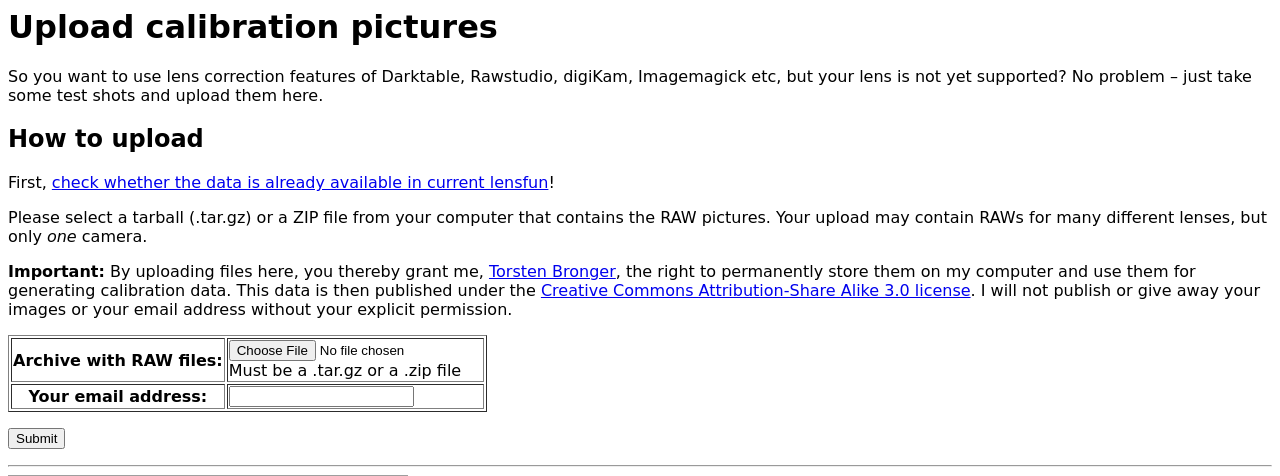
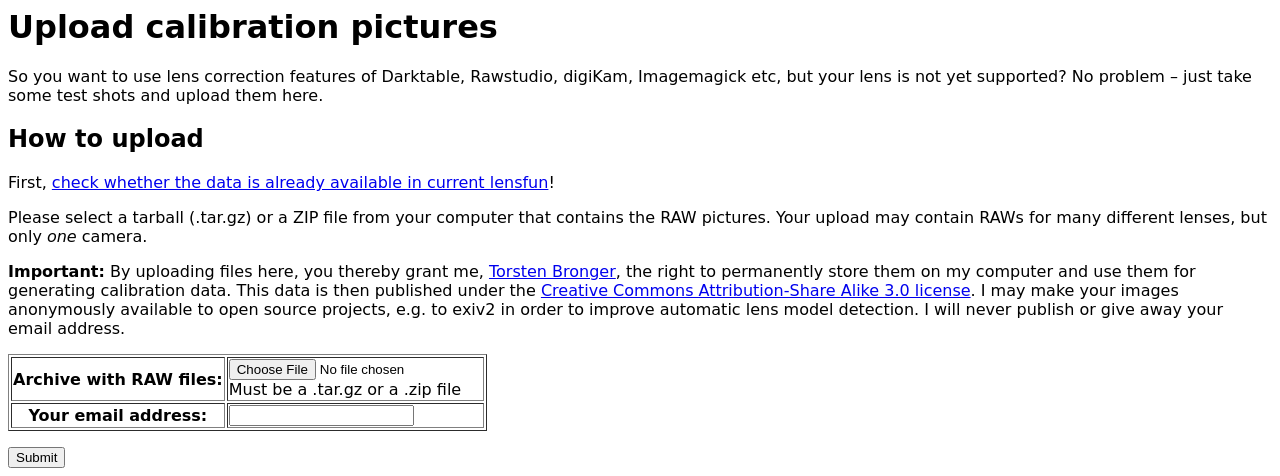
Before and after one commit to lensfun/lensfun, a Django app: page / in a window 1280 px wide. Shown: the top 476 px of the page. Run offline with Django 3.2, Linux system fonts and the light colour scheme; parts of the project's set-up code (start-up, migrations or seed data) failed here and were passed over; grey boxes are pictures that could not be loaded.

Commit message:
Updated upload licence.

```diff
--- a/calibration/templates/calibration/upload.html
+++ b/calibration/templates/calibration/upload.html
@@ -25,8 +25,10 @@ me, <a href="mailto:bronger@physik.rwth-aachen.de">Torsten Bronger</a>, the
 right to permanently store them on my computer and use them for generating
 calibration data.  This data is then published under the
   <a href="http://creativecommons.org/licenses/by-sa/3.0/">Creative Commons
-Attribution-Share Alike 3.0 license</a>.  I will not publish or give away your
-images or your email address without your explicit permission.</p>
+Attribution-Share Alike 3.0 license</a>.  I may make your images anonymously
+available to open source projects, e.g. to exiv2 in order to improve automatic
+lens model detection.  I will never publish or give away your email
+address.</p>
 
 <form enctype="multipart/form-data" method="post">
   <table border="1">
```
